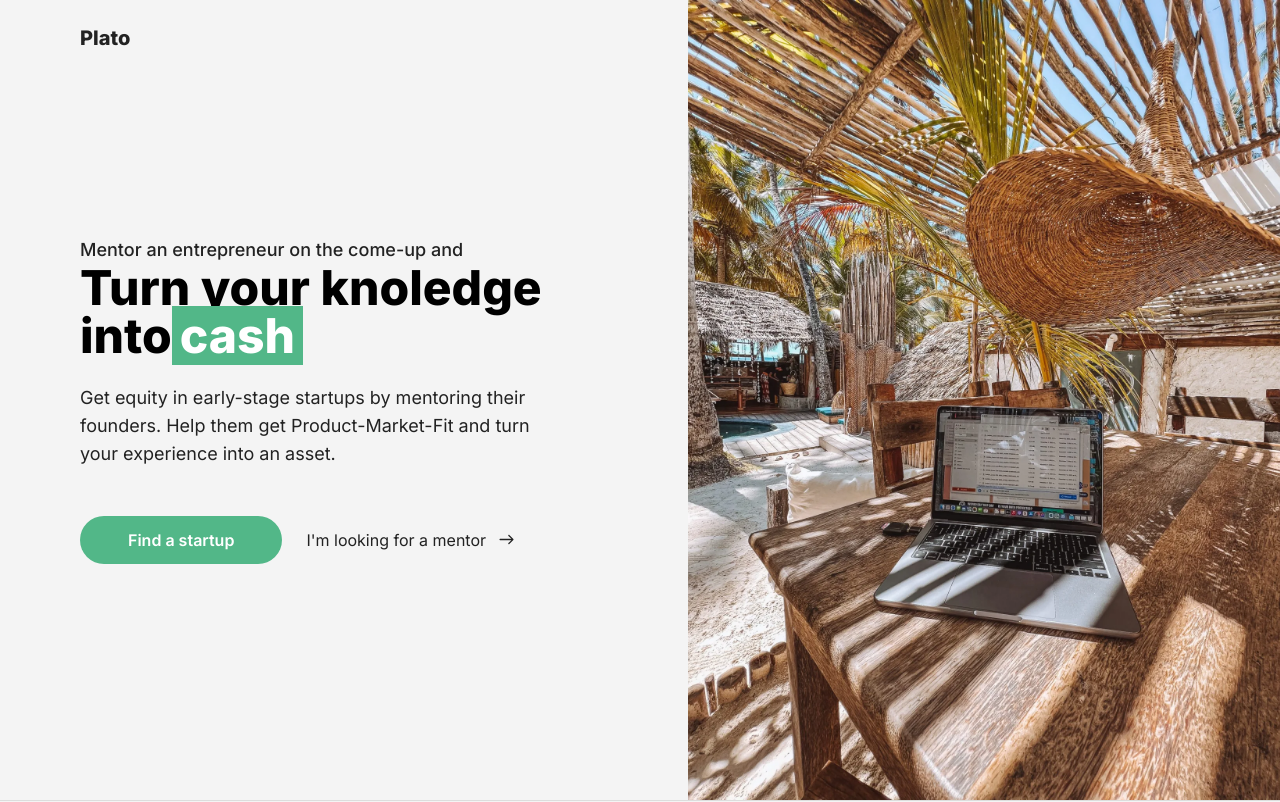
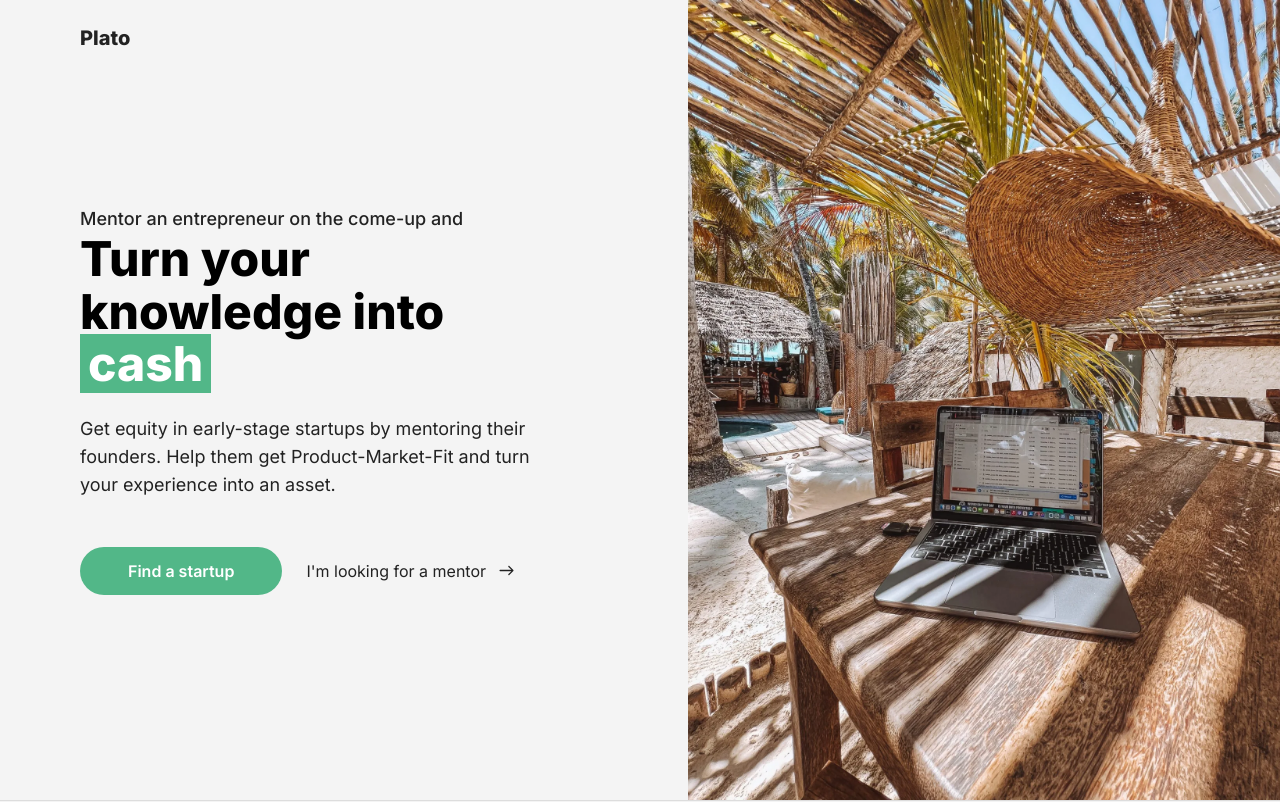
Before and after one commit to danigleba/matching-startup-mentors-and-mentees, a Next.js app: page /mentors in a window 1280 px wide. Shown: the top 802 px of the page. Built offline with nearby package versions, Linux system fonts and the light colour scheme.

Commit message:
fix: line-height in mentor's hero

```diff
--- a/components/HeroMentors.js
+++ b/components/HeroMentors.js
@@ -11,10 +11,8 @@
         <div className="hero bg-[#f4f4f4] py-48 lg:py-0 lg:h-screen">
             <div className="mx-8 md:ml-20 md:mr-10">
                 <div>
-                    <p className="font-medium md:text-lg text-center lg:text-left text-[#222222]">Mentor an entrepreneur on the come-up and </p>
-                    <h1 className="z-30 text-3xl md:text-5xl">Turn your knoledge into<a className="bg-[#52b788] text-white px-2">cash</a></h1>
-                    <p className="text-[#222222] text-center lg:text-left md:text-lg">Get equity in early-stage startups by mentoring their founders. Help them get Product-Market-Fit and turn your experience into an asset.
-</p>
+                    <p className="font-medium md:text-lg text-center lg:text-left text-[#222222]">Mentor an entrepreneur on the come-up and</p>
+                    <h1 className="z-50 text-3xl md:text-5xl" style={{ lineHeight: "1.1" }}>Turn your knowledge into <a className="bg-[#52b788] text-white px-2">cash</a></h1>                    <p className="text-[#222222] text-center lg:text-left md:text-lg">Get equity in early-stage startups by mentoring their founders. Help them get Product-Market-Fit and turn your experience into an asset.</p>
                 </div>
                 <div className="md:flex justify-center lg:justify-start items-end gap-6 w-full pt-12">
                     <Link href="https://pqqg8ji8pbd.typeform.com/to/iYIo8V9o" target="_blank">
```
